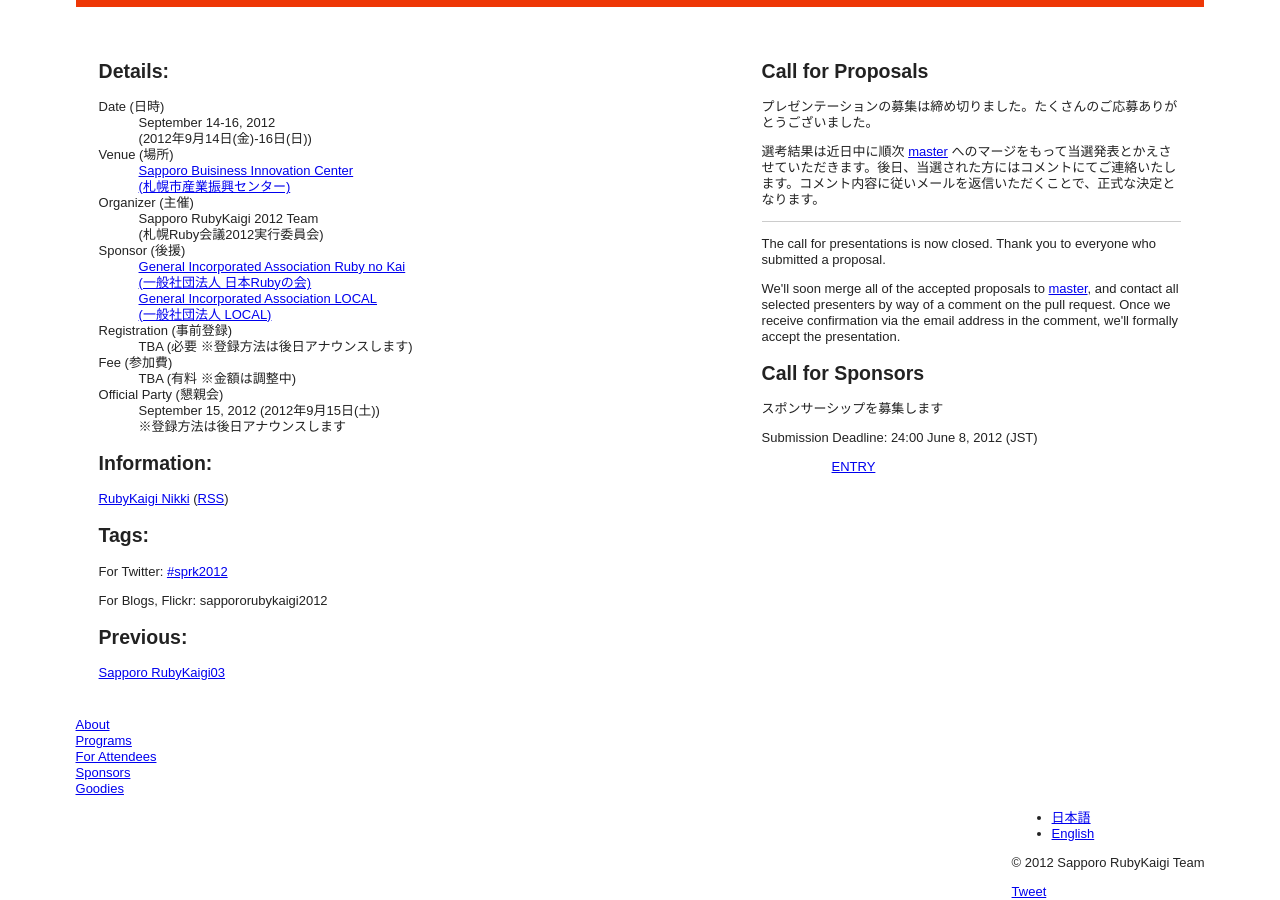
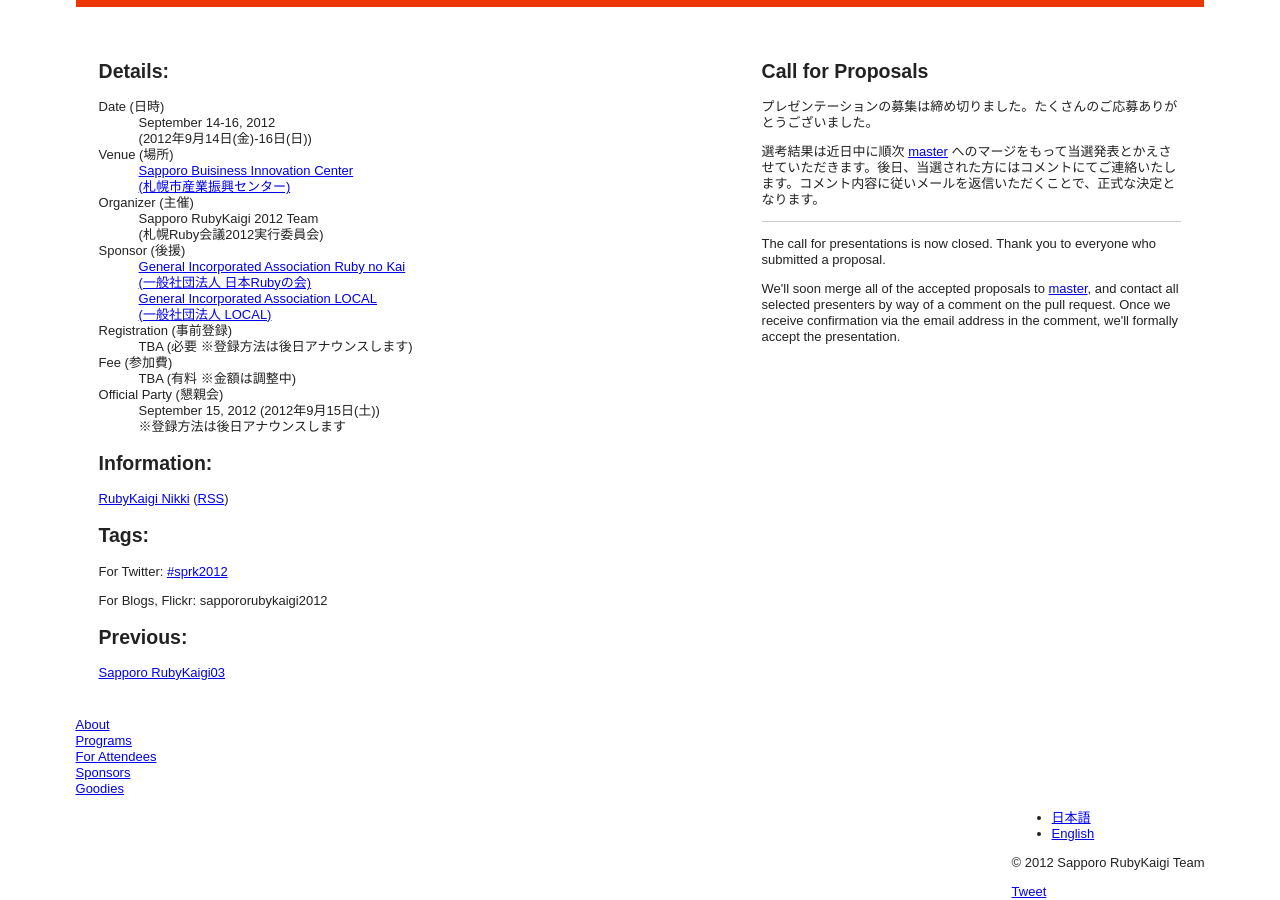
Before and after one commit to ruby-sapporo/sapporo.rubykaigi.org, a Jekyll site: the page built from 2012/ja/index.html, in a window 1280 px wide and 900 px high, scrolled down 684 px. Built offline with Jekyll 4.4.1, drawn with Linux system fonts in a browser that asks for light colours; nearby versions of some CDN libraries; Markdown is read by kramdown in place of the engine named in the settings; comment, search, counter and statistics services are not loaded.

Commit message:
[#28935297] remove CFS

```diff
--- a/2012/ja/index.html
+++ b/2012/ja/index.html
@@ -43,11 +43,5 @@
       <p>The call for presentations is now closed. Thank you to everyone who submitted a proposal.</p>
       <p>We'll soon merge all of the accepted proposals to <a href="https://github.com/sprk2012/sprk2012-cfp">master</a>, and contact all selected presenters by way of a comment on the pull request. Once we receive confirmation via the email address in the comment, we'll formally accept the presentation.</p>
     </div>
-    <h2>Call for Sponsors</h2>
-    <p>スポンサーシップを募集します</p>
-    <p>Submission Deadline: 24:00 June 8, 2012 (JST)</p>
-    <p class="btn">
-      <a href="call-for-sponsors.html">ENTRY</a>
-    </p>
   </div>
 </div>
```
